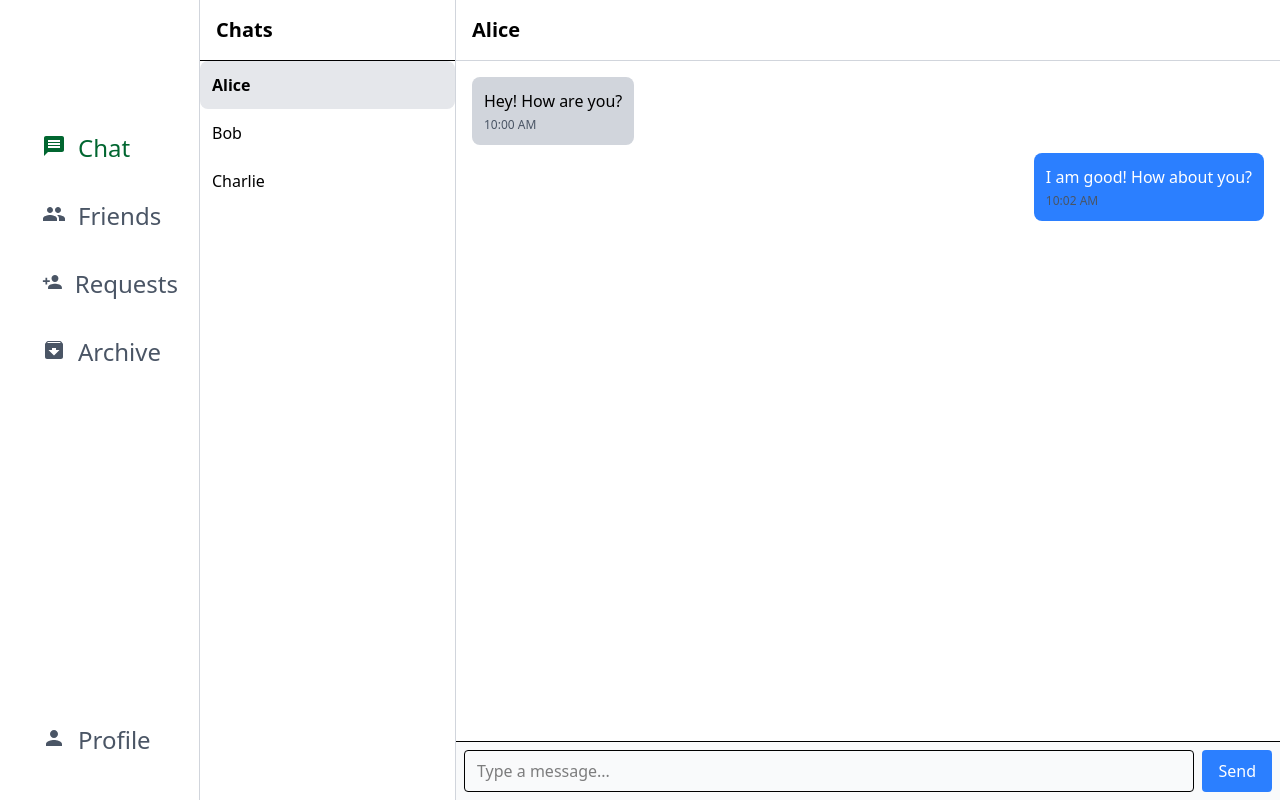
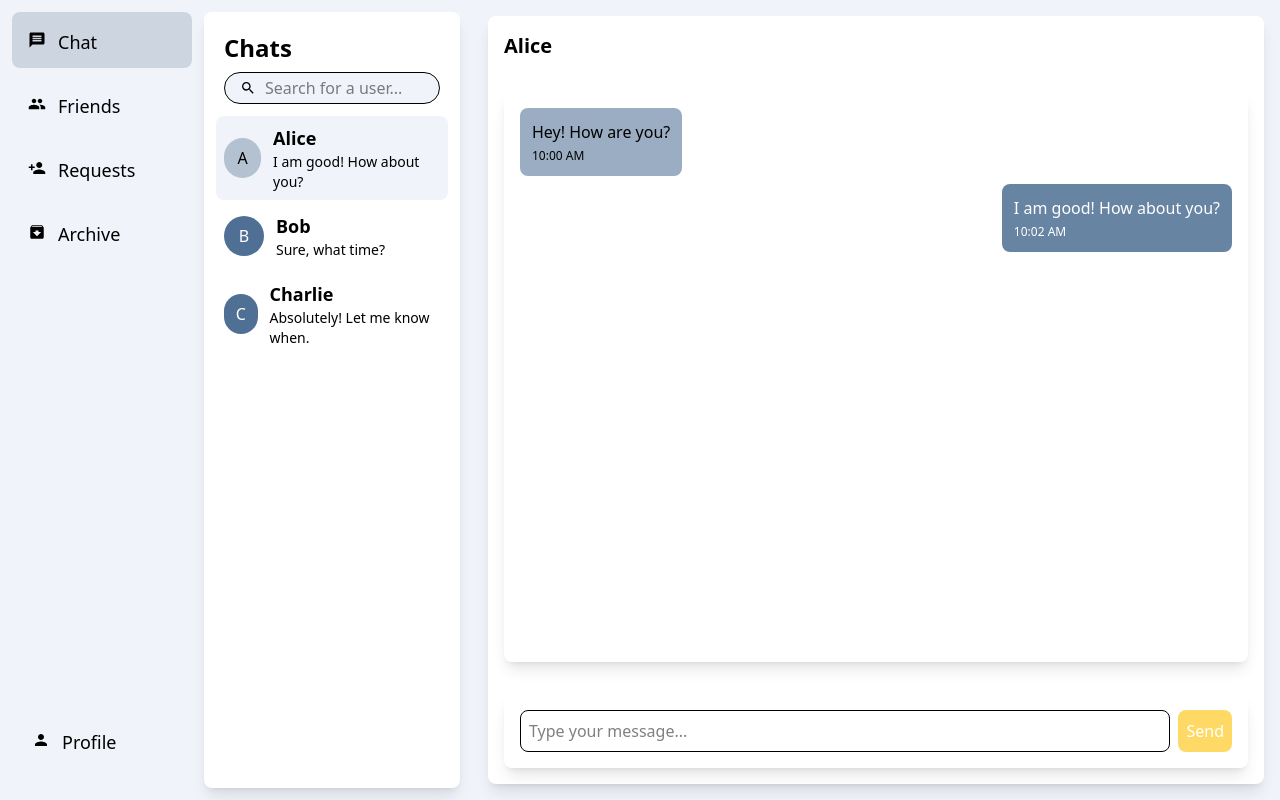
Before and after one commit to UCD-193AB-ws24/Team-20-E2EE, a React (Vite) app in the folder client/: page /home in a window 1280 px wide. Built offline with nearby package versions, Linux system fonts and the light colour scheme; no server answers.

Commit message:
Update color palette and adjust search box styling

```diff
--- a/client/src/App.jsx
+++ b/client/src/App.jsx
@@ -10,7 +10,7 @@ import Archive from './pages/Archive';
 export default function App() {
   return (
     <Routes>
-      <Route path="/" element={<Login />} />
+      <Route path="/" element={<Home />} />
       <Route path="/home" element={<Home />} />
       <Route path="/profile" element={<Profile />} />
       <Route path="/friends" element={<Friends />} />
--- a/client/src/components/ChatList.jsx
+++ b/client/src/components/ChatList.jsx
@@ -1,20 +1,46 @@
-// src/components/ChatList.jsx
-import React from 'react';
+import React, { useState } from 'react';
+import { MdSearch } from 'react-icons/md';
 
-export default function ChatList({ users, selectedUser, setSelectedUser }) {
+export default function ChatList({ users, selectedUser, setSelectedUser, recentMessages }) {
+  const [searchTerm, setSearchTerm] = useState('');
+
+  const filteredUsers = users.filter(user =>
+    user.toLowerCase().includes(searchTerm.toLowerCase())
+  );
+
   return (
-    <div className="w-[20%] min-w-[220px] border-r border-gray-300 flex flex-col">
-      <h2 className="text-xl font-bold p-4 border-b">Chats</h2>
-      <ul>
-        {users.map((user) => (
+    <div className="w-[20%] min-w-[250px] bg-white flex flex-col shadow-lg rounded-lg m-3 p-3">
+      <div className="p-2">
+        <h2 className="text-2xl font-bold text-ucd-blue-900">Chats</h2>
+      </div>
+      <div className="px-2 pb-2 relative">
+        <MdSearch className="absolute left-6 top-4 transform -translate-y-1/2 text-ucd-blue-600" />
+        <input
+          type="text"
+          placeholder="Search for a user..."
+          value={searchTerm}
+          onChange={(e) => setSearchTerm(e.target.value)}
+          className="w-full h-8 p-1 pl-10 bg-ucd-blue-light border border-ucd-blue-300 rounded-full focus:outline-none focus:ring-2 focus:ring-ucd-gold-600"
+        />
+      </div>
+      <ul className="flex-1 overflow-y-auto">
+        {filteredUsers.map((user) => (
           <li
             key={user}
-            className={`p-3 cursor-pointer ${
-              selectedUser === user ? 'bg-gray-200 font-semibold rounded-lg' : 'hover:bg-gray-100'
+            className={`my-1 p-2 cursor-pointer flex items-center space-x-3 rounded-lg ${
+              selectedUser === user ? 'bg-ucd-blue-light text-ucd-blue-900' : 'hover:bg-ucd-blue-light'
             }`}
             onClick={() => setSelectedUser(user)}
           >
-            {user}
+            <div className={`w-10 h-10 rounded-full flex items-center justify-center ${selectedUser === user ? 'bg-ucd-blue-200 text-ucd-blue-900' : 'bg-ucd-blue-600 text-white'}`}>
+              {user.charAt(0).toUpperCase()}
+            </div>
+            <div className="flex flex-col">
+              <span className="text-lg font-semibold">{user}</span>
+              <span className={`text-sm ${selectedUser === user ? 'text-ucd-blue-700' : 'text-ucd-blue-700'}`}>
+                {recentMessages[user] || 'No recent messages'}
+              </span>
+            </div>
           </li>
         ))}
       </ul>
--- a/client/src/components/ChatWindow.jsx
+++ b/client/src/components/ChatWindow.jsx
@@ -1,18 +1,17 @@
-// src/components/ChatWindow.jsx
 import React from 'react';
 
 export default function ChatWindow({ messages }) {
   return (
-    <div className="flex-1 flex flex-col p-4 overflow-y-auto">
+    <div className="flex-1 flex flex-col p-4 overflow-y-auto bg-white shadow-lg rounded-lg m-4">
       {messages.map((msg, index) => (
         <div
           key={index}
           className={`p-3 max-w-[75%] mb-2 rounded-lg ${
-            msg.sender === 'Me' ? 'bg-blue-500 text-white self-end' : 'bg-gray-300 text-black self-start'
+            msg.sender === 'Me' ? 'bg-ucd-blue-500 text-white self-end' : 'bg-ucd-blue-300 text-black self-start'
           }`}
         >
           <p>{msg.text}</p>
-          <span className="text-xs text-gray-600 block mt-1">{msg.time}</span>
+          <span className="text-xs text-ucd-blue-700 block mt-1">{msg.time}</span>
         </div>
       ))}
     </div>
--- a/client/src/components/MessageInput.jsx
+++ b/client/src/components/MessageInput.jsx
@@ -1,29 +1,28 @@
-// src/components/MessageInput.jsx
 import React, { useState } from 'react';
 
 export default function MessageInput({ sendMessage }) {
   const [text, setText] = useState('');
 
-  const handleSend = () => {
-    if (text.trim() !== '') {
+  const handleSubmit = (e) => {
+    e.preventDefault();
+    if (text.trim()) {
       sendMessage(text);
       setText('');
     }
   };
 
   return (
-    <div className="border-t p-2 bg-gray-50 flex">
+    <form onSubmit={handleSubmit} className="p-4 bg-white rounded-lg shadow-lg m-4 flex">
       <input
         type="text"
-        className="flex-1 border rounded px-3 py-2 focus:outline-none"
-        placeholder="Type a message..."
         value={text}
         onChange={(e) => setText(e.target.value)}
-        onKeyPress={(e) => e.key === 'Enter' && handleSend()}
+        className="flex-1 p-2 border border-ucd-blue-300 rounded-lg focus:outline-none focus:ring-2 focus:ring-ucd-gold-600"
+        placeholder="Type your message..."
       />
-      <button className="ml-2 bg-blue-500 text-white px-4 py-2 rounded" onClick={handleSend}>
+      <button type="submit" className="ml-2 p-2 bg-ucd-gold-600 text-white rounded-lg">
         Send
       </button>
-    </div>
+    </form>
   );
 }
--- a/client/src/components/Sidebar.jsx
+++ b/client/src/components/Sidebar.jsx
@@ -6,64 +6,64 @@ export default function Sidebar() {
   const location = useLocation(); // Get current URL path
 
   return (
-    <div className="w-[15%] min-w-[200px] max-w-[250px] border-r border-gray-300 flex flex-col justify-between h-screen">
-      <div className="w-[200px] flex flex-col items-start p-4 mt-[100px] ml-[10px]">
+    <div className="w-[15%] min-w-[100px] max-w-[250px] flex flex-col justify-between h-screen">
+      <div className="flex flex-col items-start mt-3 ml-3">
 
         {/* Direct Messages Link */}
         <Link
           to="/home"
-          className={`w-full text-left px-4 py-3 rounded-lg mb-2 transition flex items-center text-2xl ${
-            location.pathname === '/home' ? 'text-green-800' : 'text-gray-600'
-          } hover:text-green-800 hover:scale-105`}
+          className={`w-full text-left px-4 py-3 rounded-lg mb-2 transition flex items-center text-lg ${
+            location.pathname === '/home' ? 'text-ucd-blue-800 bg-ucd-blue-100' : 'text-ucd-blue-600'
+          } hover:text-ucd-blue-800 hover:bg-ucd-blue-100 hover:scale-105`}
         >
-          <MdMessage className={`mr-3 ${location.pathname === '/home' ? 'text-green-800' : 'text-gray-600'}`} />
+          <MdMessage className={`mr-3 ${location.pathname === '/home' ? 'text-ucd-blue-800' : 'text-ucd-blue-600'}`} />
           <span className="pt-1 align-middle">Chat</span>
         </Link>
 
         {/* Friends Link */}
         <Link
           to="/friends"
-          className={`w-full text-left px-4 py-3 rounded-lg mb-2 transition flex items-center text-2xl ${
-            location.pathname === '/friends' ? 'text-green-800' : 'text-gray-600'
-          } hover:text-green-800 hover:scale-105`}
+          className={`w-full text-left px-4 py-3 rounded-lg mb-2 transition flex items-center text-lg ${
+            location.pathname === '/friends' ? 'text-ucd-blue-800 bg-ucd-blue-100' : 'text-ucd-blue-600'
+          } hover:text-ucd-blue-800 hover:bg-ucd-blue-100 hover:scale-105`}
         >
-          <MdPeople className={`mr-3 ${location.pathname === '/friends' ? 'text-green-800' : 'text-gray-600'}`} />
+          <MdPeople className={`mr-3 ${location.pathname === '/friends' ? 'text-ucd-blue-800' : 'text-ucd-blue-600'}`} />
           <span className="pt-1 align-middle">Friends</span>
         </Link>
 
         {/* Requests Link */}
         <Link
           to="/requests"
-          className={`w-full text-left px-4 py-3 rounded-lg mb-2 transition flex items-center text-2xl ${
-            location.pathname === '/requests' ? 'text-green-800' : 'text-gray-600'
-          } hover:text-green-800 hover:scale-105`}
+          className={`w-full text-left px-4 py-3 rounded-lg mb-2 transition flex items-center text-lg ${
+            location.pathname === '/requests' ? 'text-ucd-blue-800 bg-ucd-blue-100' : 'text-ucd-blue-600'
+          } hover:text-ucd-blue-800 hover:bg-ucd-blue-100 hover:scale-105`}
         >
-          <MdPersonAdd className={`mr-3 ${location.pathname === '/requests' ? 'text-green-800' : 'text-gray-600'}`} />
+          <MdPersonAdd className={`mr-3 ${location.pathname === '/requests' ? 'text-ucd-blue-800' : 'text-ucd-blue-600'}`} />
           <span className="pt-1 align-middle">Requests</span>
         </Link>
 
         {/* Archive Link */}
         <Link
           to="/archive"
-          className={`w-full text-left px-4 py-3 rounded-lg mb-2 transition flex items-center text-2xl ${
-            location.pathname === '/archive' ? 'text-green-800' : 'text-gray-600'
-          } hover:text-green-800 hover:scale-105`}
+          className={`w-full text-left px-4 py-3 rounded-lg mb-2 transition flex items-center text-lg ${
+            location.pathname === '/archive' ? 'text-ucd-blue-800 bg-ucd-blue-100' : 'text-ucd-blue-600'
+          } hover:text-ucd-blue-800 hover:bg-ucd-blue-100 hover:scale-105`}
         >
-          <MdArchive className={`mr-3 ${location.pathname === '/archive' ? 'text-green-800' : 'text-gray-600'}`} />
+          <MdArchive className={`mr-3 ${location.pathname === '/archive' ? 'text-ucd-blue-800' : 'text-ucd-blue-600'}`} />
           <span className="pt-1 align-middle">Archive</span>
         </Link>
       </div>
 
-      <div className="w-[200px] flex flex-col items-start p-4 mb-4 ml-[10px]">
+      <div className="flex flex-col items-start p-4 mb-4">
 
         {/* Profile Link */}
         <Link
           to="/profile"
-          className={`w-full text-left px-4 py-3 rounded-lg transition flex items-center text-2xl ${
-            location.pathname === '/profile' ? 'text-green-800' : 'text-gray-600'
-          } hover:text-green-800 hover:scale-105`}
+          className={`w-full text-left px-4 py-3 rounded-lg transition flex items-center text-lg ${
+            location.pathname === '/profile' ? 'text-ucd-blue-800 bg-ucd-blue-100' : 'text-ucd-blue-600'
+          } hover:text-ucd-blue-800 hover:bg-ucd-blue-100 hover:scale-105`}
         >
-          <MdPerson className={`mr-3 ${location.pathname === '/profile' ? 'text-green-800' : 'text-gray-600'}`} />
+          <MdPerson className={`mr-3 ${location.pathname === '/profile' ? 'text-ucd-blue-800' : 'text-ucd-blue-600'}`} />
           <span className="pt-1">Profile</span>
         </Link>
       </div>
--- a/client/src/index.css
+++ b/client/src/index.css
@@ -1 +1,75 @@
 @import "tailwindcss";
+
+:root {
+  --ucd-blue-50: #E6EDF4;
+  --ucd-blue-100: #CDD6E0;
+  --ucd-blue-200: #B3C1D1;
+  --ucd-blue-300: #9AADC2;
+  --ucd-blue-400: #8198B2;
+  --ucd-blue-500: #6884A3;
+  --ucd-blue-600: #4F7094;
+  --ucd-blue-700: #355B85;
+  --ucd-blue-800: #1D4776;
+  --ucd-blue-900: #033266;
+  --ucd-blue: #022851;
+  --ucd-blue-light: #F0F4FA;
+
+  --ucd-gold-100: #FFF9E5;
+  --ucd-gold-200: #FFF2CC;
+  --ucd-gold-300: #FFECB2;
+  --ucd-gold-400: #FFE599;
+  --ucd-gold-500: #FFDF80;
+  --ucd-gold-600: #FFD966;
+  --ucd-gold-700: #FFD24C;
+  --ucd-gold-800: #FFCC33;
+  --ucd-gold-900: #FFC519;
+  --ucd-gold: #FFBF00;
+
+  --ucd-black-100: #E5E5E5;
+  --ucd-black-200: #CCCCCC;
+  --ucd-black-300: #B2B2B2;
+  --ucd-black-400: #999999;
+  --ucd-black-500: #7F7F7F;
+  --ucd-black-600: #666666;
+  --ucd-black-700: #4C4C4C;
+  --ucd-black-800: #333333;
+  --ucd-black-900: #191919;
+  --ucd-black: #000000;
+}
+
+@layer utilities {
+  .bg-ucd-blue-light { background-color: var(--ucd-blue-light); }
+  .bg-ucd-blue-50 { background-color: var(--ucd-blue-50); }
+  .bg-ucd-blue-100 { background-color: var(--ucd-blue-100); }
+  .bg-ucd-blue-200 { background-color: var(--ucd-blue-200); }
+  .bg-ucd-blue-300 { background-color: var(--ucd-blue-300); }
+  .bg-ucd-blue-400 { background-color: var(--ucd-blue-400); }
+  .bg-ucd-blue-500 { background-color: var(--ucd-blue-500); }
+  .bg-ucd-blue-600 { background-color: var(--ucd-blue-600); }
+  .bg-ucd-blue-700 { background-color: var(--ucd-blue-700); }
+  .bg-ucd-blue-800 { background-color: var(--ucd-blue-800); }
+  .bg-ucd-blue-900 { background-color: var(--ucd-blue-900); }
+  .bg-ucd-blue { background-color: var(--ucd-blue); }
+
+  .bg-ucd-gold-100 { background-color: var(--ucd-gold-100); }
+  .bg-ucd-gold-200 { background-color: var(--ucd-gold-200); }
+  .bg-ucd-gold-300 { background-color: var(--ucd-gold-300); }
+  .bg-ucd-gold-400 { background-color: var(--ucd-gold-400); }
+  .bg-ucd-gold-500 { background-color: var(--ucd-gold-500); }
+  .bg-ucd-gold-600 { background-color: var(--ucd-gold-600); }
+  .bg-ucd-gold-700 { background-color: var(--ucd-gold-700); }
+  .bg-ucd-gold-800 { background-color: var(--ucd-gold-800); }
+  .bg-ucd-gold-900 { background-color: var(--ucd-gold-900); }
+  .bg-ucd-gold { background-color: var(--ucd-gold); }
+
+  .bg-ucd-black-100 { background-color: var(--ucd-black-100); }
+  .bg-ucd-black-200 { background-color: var(--ucd-black-200); }
+  .bg-ucd-black-300 { background-color: var(--ucd-black-300); }
+  .bg-ucd-black-400 { background-color: var(--ucd-black-400); }
+  .bg-ucd-black-500 { background-color: var(--ucd-black-500); }
+  .bg-ucd-black-600 { background-color: var(--ucd-black-600); }
+  .bg-ucd-black-700 { background-color: var(--ucd-black-700); }
+  .bg-ucd-black-800 { background-color: var(--ucd-black-800); }
+  .bg-ucd-black-900 { background-color: var(--ucd-black-900); }
+  .bg-ucd-black { background-color: var(--ucd-black); }
+}
--- a/client/src/pages/Home.jsx
+++ b/client/src/pages/Home.jsx
@@ -1,4 +1,3 @@
-// src/pages/Home.jsx
 import React, { useState, useEffect } from 'react';
 import axios from "axios";
 import Sidebar from '../components/Sidebar';
@@ -8,26 +7,35 @@ import MessageInput from '../components/MessageInput';
 import {BACKEND_URL} from '../config/config';
 
 const mockMessages = {
-  Alice: [
+  Alice: {
+    messages: [
       { sender: 'Alice', text: 'Hey! How are you?', time: '10:00 AM' },
       { sender: 'Me', text: 'I am good! How about you?', time: '10:02 AM' },
     ],
-  Bob: [
+    mostRecentMessage: 'I am good! How about you?',
+  },
+  Bob: {
+    messages: [
       { sender: 'Bob', text: 'Want to grab lunch?', time: '12:30 PM' },
       { sender: 'Me', text: 'Sure, what time?', time: '12:35 PM' },
     ],
-  Charlie: [
+    mostRecentMessage: 'Sure, what time?',
+  },
+  Charlie: {
+    messages: [
       { sender: 'Charlie', text: 'Let’s catch up soon!', time: '5:45 PM' },
       { sender: 'Me', text: 'Absolutely! Let me know when.', time: '5:47 PM' },
     ],
+    mostRecentMessage: 'Absolutely! Let me know when.',
+  },
 };
 
 export default function Home() {
   const [selectedUser, setSelectedUser] = useState('Alice');
-  const [messages, setMessages] = useState(mockMessages[selectedUser]);
+  const [messages, setMessages] = useState(mockMessages[selectedUser].messages);
 
   useEffect(() => {
-    setMessages(mockMessages[selectedUser] || []);
+    setMessages(mockMessages[selectedUser].messages || []);
   }, [selectedUser]);
 
   const sendMessage = async (text) => {
@@ -59,18 +67,22 @@ export default function Home() {
     console.log(data.message);
   };
 
+  const recentMessages = Object.fromEntries(
+    Object.entries(mockMessages).map(([user, { mostRecentMessage }]) => [user, mostRecentMessage])
+  );
+
   return (
-    <div className="h-screen flex">
+    <div className="h-screen flex bg-ucd-blue-light">
       {/* Navigation Sidebar */}
       <Sidebar />
 
       {/* Chat List (List of Conversations) */}
-      <ChatList users={Object.keys(mockMessages)} selectedUser={selectedUser} setSelectedUser={setSelectedUser} />
+      <ChatList users={Object.keys(mockMessages)} selectedUser={selectedUser} setSelectedUser={setSelectedUser} recentMessages={recentMessages} />
 
       {/* Chat Window */}
-      <div className="flex-1 flex flex-col">
-        <div className="p-4 border-b border-gray-300">
-          <h2 className="text-xl font-bold">{selectedUser}</h2>
+      <div className="flex-1 flex flex-col bg-white shadow-lg rounded-lg m-4">
+        <div className="p-4">
+          <h2 className="text-xl font-bold text-ucd-blue-900">{selectedUser}</h2>
         </div>
         <ChatWindow messages={messages} />
         <MessageInput sendMessage={sendMessage} />
```
Also changed, not shown: 1 other file (tests, documents, lock files or other folders). Lines whose indentation alone changed are shown as unchanged.
